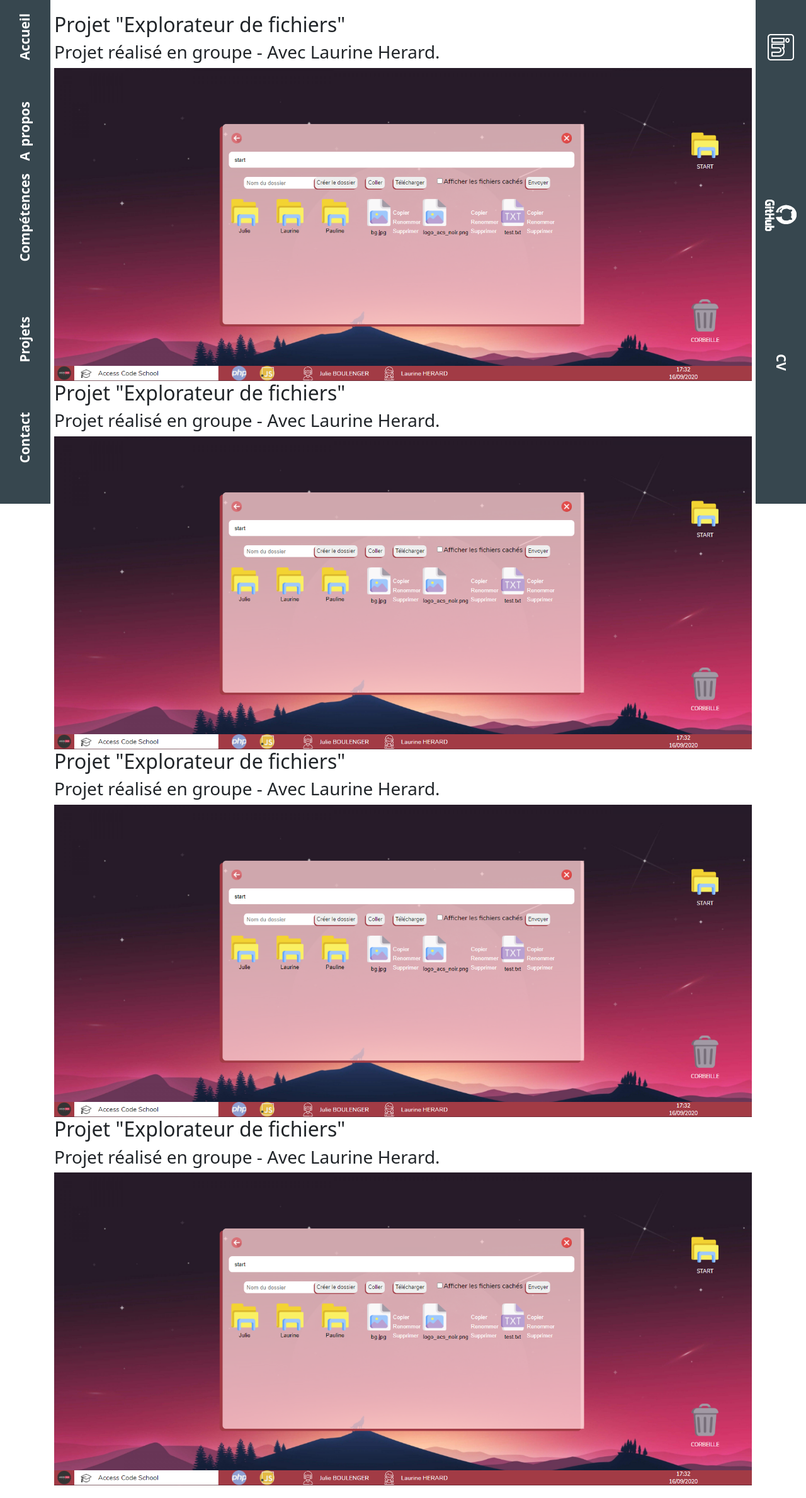
After one commit to JBoulenger21/portfolio, a PHP site: page /projet.php in a window 1280 px wide. The commit adds this page. Shown: the whole page at 63% size. Run offline with PHP 8.4, Linux system fonts and the light colour scheme.

Commit message:
Ajout page projet et contenu a propos

```diff
--- a/header.php
+++ b/header.php
@@ -8,3 +8,41 @@
     <title>Bienvenue sur le Portfolio de Julie BOULENGER</title>
   </head>
   <body>
+    <div class="sidebar sidebarleft">
+      <div>
+        <div class="item">
+            <a href="index.php">Accueil</a>
+        </div>
+      </div>
+      <div>
+        <div class="item">
+            <a href="#about">A<span>_</span>propos</a>
+        </div>
+      </div>
+      <div>
+        <div class="item">
+            <a href="#competences">Compétences</a>
+        </div>
+      </div>
+      <div>
+        <div class="item">
+            <a href="#projects">Projets</a>
+        </div>
+      </div>
+      <div>
+        <div class="item">
+            <a href="#contact">Contact</a>
+        </div>
+      </div>
+    </div>
+    <div class="sidebar sidebarright">
+      <div>
+          <div class="item"><a href="https://www.linkedin.com/in/julieboulenger21/" target="_blank"><img class="logocontact" src="ressources/linkedin.png" alt="linkedin logo"></img></a></div>
+      </div>
+      <div>
+          <div class="item"><a href="https://github.com/JBoulenger21" target="_blank"><img class="logocontact" src="ressources/github.png" alt="github logo"></img></a></div>
+      </div>
+      <div>
+          <div class="item"><a href="ressources/CV_JulieBoulenger_DevWeb.pdf" download="CV Julie Boulenger" target="_blank">CV</a></div>
+      </div>
+    </div>
--- /dev/null
+++ b/projet.php
@@ -0,0 +1,28 @@
+<?php
+include('header.php');
+?>
+
+<div class="container">
+  <h2>Projet "Explorateur de fichiers"</h2>
+  <h3>Projet réalisé en groupe - Avec Laurine Herard.</h3>
+  <img class="imgprojet" src="ressources/explofichiers.PNG" alt="Aperçu explorateur de fichiers">
+</div>
+<div class="container">
+  <h2>Projet "Explorateur de fichiers"</h2>
+  <h3>Projet réalisé en groupe - Avec Laurine Herard.</h3>
+  <img class="imgprojet" src="ressources/explofichiers.PNG" alt="Aperçu explorateur de fichiers">
+</div>
+<div class="container">
+  <h2>Projet "Explorateur de fichiers"</h2>
+  <h3>Projet réalisé en groupe - Avec Laurine Herard.</h3>
+  <img class="imgprojet" src="ressources/explofichiers.PNG" alt="Aperçu explorateur de fichiers">
+</div>
+<div class="container">
+  <h2>Projet "Explorateur de fichiers"</h2>
+  <h3>Projet réalisé en groupe - Avec Laurine Herard.</h3>
+  <img class="imgprojet" src="ressources/explofichiers.PNG" alt="Aperçu explorateur de fichiers">
+</div>
+
+<?php
+include('footer.php');
+?>
--- a/style.css
+++ b/style.css
@@ -25,8 +25,8 @@ body{
   position: fixed;
   display:flex;
   flex-direction: column;
-  justify-content:  center;
-  align-items: center;
+  /* justify-content: space-between; */
+  align-items: stretch;
 
   height: 100%;
   width: 80px;
@@ -37,7 +37,7 @@ body{
   position: fixed;
   display:flex;
   flex-direction: column;
-  justify-content:  center;
+  /* justify-content: space-between; */
   align-items: center;
 
   right: 0;
@@ -105,7 +105,13 @@ body{
   justify-content: space-evenly;
   align-items: center;
 }
-
+.quote{
+  font-size: 20px;
+  font-weight: bold;
+}
+.imgprojet{
+  width: 100%;
+}
 @media screen and (max-width: 640px) {
   .sidebar{
     width: 40px;
```
Also changed, not shown: index.php (+6 -39 lines).
